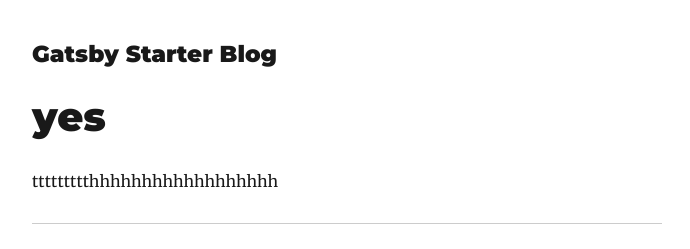
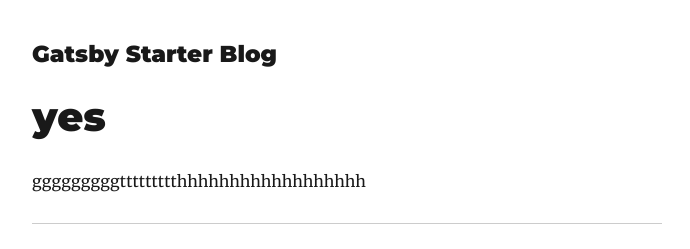
Before and after one commit to kankekan/testgatsbyjs, a Gatsby site: page /yes/ in a window 1280 px wide. Shown: the top 249 px of the page, without its empty margins (293-983 px from the left). Built offline with nearby package versions, Linux system fonts and the light colour scheme; Gatsby itself is replaced by a stand-in of ours; some packages are replaced by stand-ins of ours.

Commit message:
prefix-paths bug

```diff
--- a/content/blog/yes/index.md
+++ b/content/blog/yes/index.md
@@ -2,4 +2,4 @@
 title: yes
 ---
 
-ttttttttthhhhhhhhhhhhhhhhhh
+gggggggggttttttttthhhhhhhhhhhhhhhhhh
```
Also changed, not shown: .github/workflows/main.yml.
